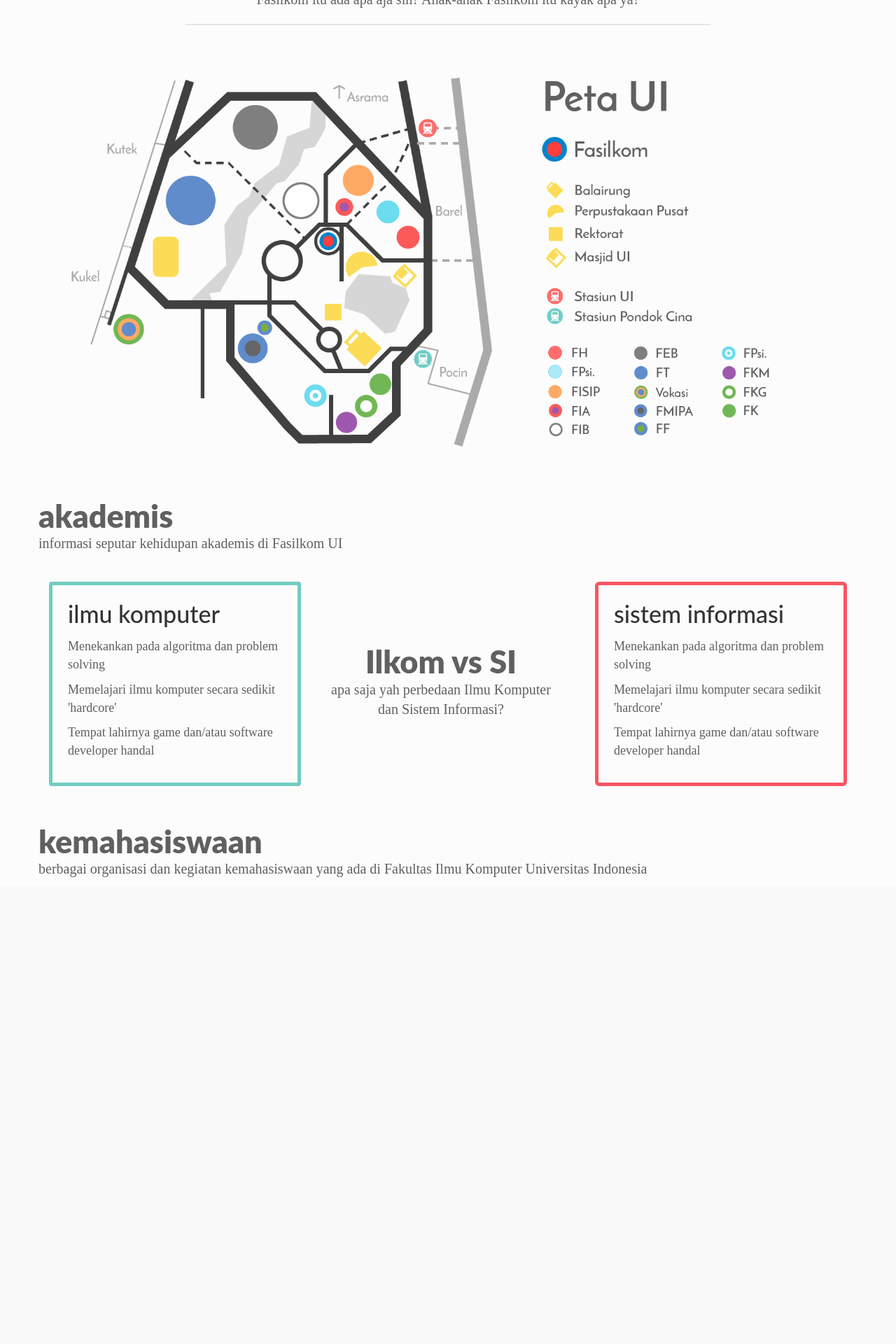
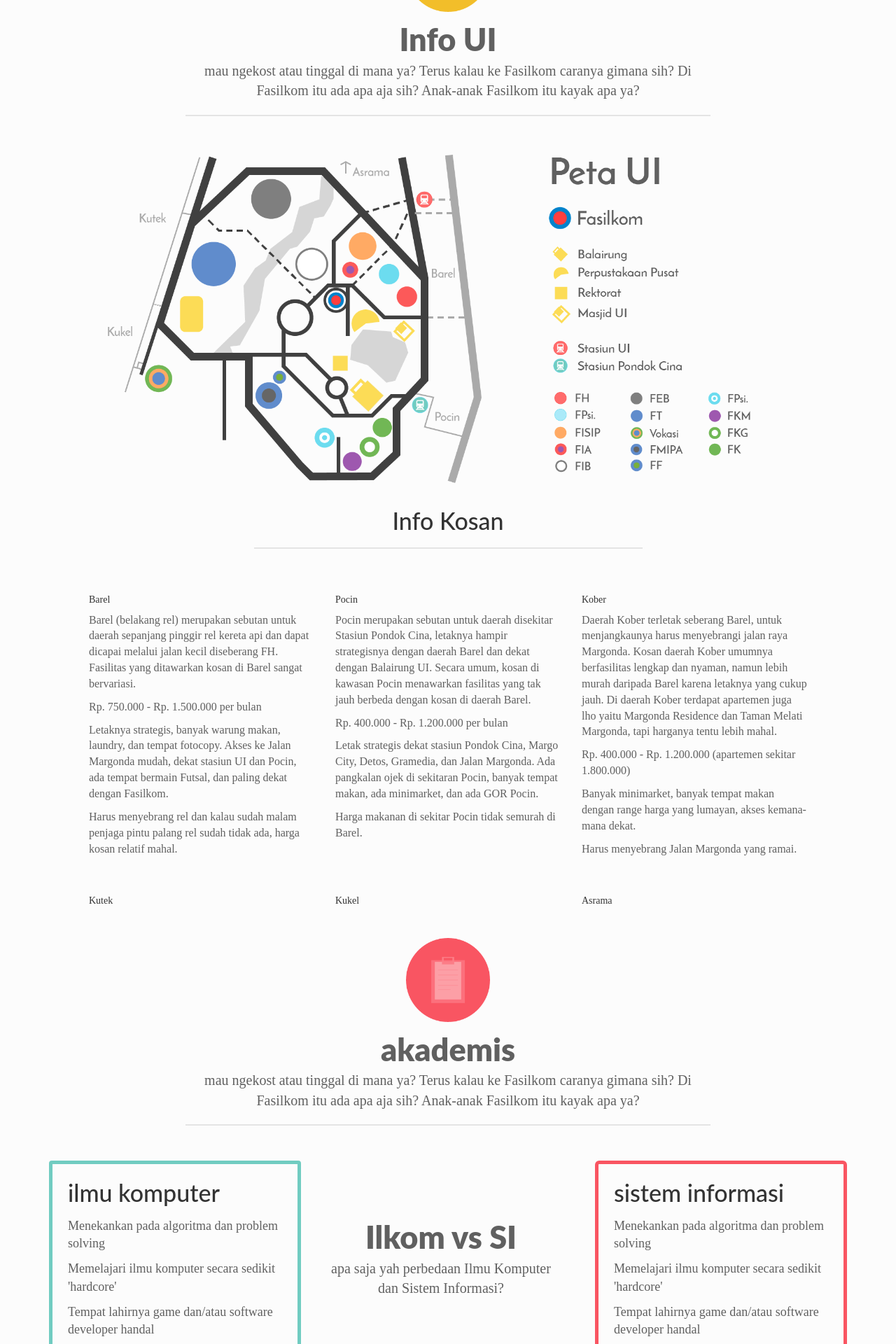
Before and after one commit to grgp/imaba-2016, a PHP site: page / in a window 1280 px wide. Shown: the part 920-2840 px from the top of the page at 70% size. Before the commit the page ends 2173 px from the top, so only its background shows below. Run offline with PHP 8.4, Linux system fonts and the light colour scheme; some libraries are stand-ins or nearby versions.

Commit message:
some padding, kosan, section titles

```diff
--- a/css/imaba.css
+++ b/css/imaba.css
@@ -81,49 +81,62 @@ hr {
 .navbar-right {
   float: right !important; }
 
-#info-ui .row, #academic .row, #kemahasiswaan .row, #lain-lain .row {
+/* #info-ui, #academic, #kemahasiswaan, #lain-lain { */
+.content .row {
   margin-top: 35px; }
-#info-ui img, #academic img, #kemahasiswaan img, #lain-lain img {
+.content .row-90 {
+  padding-left: 5%;
+  padding-right: 5%; }
+.content img {
   width: 100%; }
-#info-ui h2, #academic h2, #kemahasiswaan h2, #lain-lain h2 {
+.content h2 {
   font-family: Lato;
   font-size: 45px;
-  margin-bottom: 0;
+  margin-top: 15px;
+  margin-bottom: 5px;
   font-weight: 900;
   color: #606060; }
-#info-ui h3, #academic h3, #kemahasiswaan h3, #lain-lain h3 {
+.content h3 {
   font-family: Lato;
   font-size: 34px;
   margin: 0; }
-#info-ui p, #academic p, #kemahasiswaan p, #lain-lain p {
+.content p {
   font-size: 20px;
   color: #606060; }
-#info-ui .row-cont, #academic .row-cont, #kemahasiswaan .row-cont, #lain-lain .row-cont {
+.content .hblock img {
+  width: 120px;
+  padding: 0; }
+.content .row-cont {
   margin-top: 30px; }
-  #info-ui .row-cont h3, #academic .row-cont h3, #kemahasiswaan .row-cont h3, #lain-lain .row-cont h3 {
+  .content .row-cont h3 {
     margin-bottom: 16px; }
-  #info-ui .row-cont p, #academic .row-cont p, #kemahasiswaan .row-cont p, #lain-lain .row-cont p {
+  .content .row-cont p {
     font-size: 18px; }
-#info-ui #ilkomvssi, #academic #ilkomvssi, #kemahasiswaan #ilkomvssi, #lain-lain #ilkomvssi {
+.content #ilkomvssi {
   padding: 70px 45px 0 25px; }
-  #info-ui #ilkomvssi p, #academic #ilkomvssi p, #kemahasiswaan #ilkomvssi p, #lain-lain #ilkomvssi p {
+  .content #ilkomvssi p {
     font-size: 20px; }
-#info-ui .roundedbox-l, #academic .roundedbox-l, #kemahasiswaan .roundedbox-l, #lain-lain .roundedbox-l {
+.content .roundedbox-l {
   border: 5px solid #71ccc1;
   border-radius: 4px;
   padding: 22px; }
-#info-ui .roundedbox-r, #academic .roundedbox-r, #kemahasiswaan .roundedbox-r, #lain-lain .roundedbox-r {
+.content .roundedbox-r {
   border: 5px solid #f95562;
   border-radius: 6px;
   padding: 22px; }
 
 #info-ui {
-  margin-top: 20px; }
+  padding-top: 30px; }
   #info-ui img {
-    padding: 20px; }
+    padding: 0px; }
   #info-ui #map-ui {
-    padding-left: 30px; }
+    padding-left: 25px;
+    padding-right: 25px; }
   #info-ui #map-ui-legend {
-    padding-right: 110px; }
+    padding-left: 40px;
+    padding-right: 80px; }
+
+.infokosan p {
+  font-size: 16px; }
 
 /*# sourceMappingURL=imaba.css.map */
--- a/index.html
+++ b/index.html
@@ -20,7 +20,7 @@
           <a class="navbar-brand" href="#">iMaba</a>
         </div>
         <ul class="nav navbar-nav navbar-right">
-        	<li id="ico-kemahasiswaan"><img src="img/headicons-05.png" alt=""></li>
+        	<li id="ico-info-ui"><img src="img/headicons-05.png" alt=""></li>
         	<li id="ico-academic"><img src="img/headicons-06.png" alt=""></li>
         	<li id="ico-lain-lain"><img src="img/headicons-07.png" alt=""></li>
           <!-- <li><a href="../navbar/">Default</a></li>
@@ -37,9 +37,9 @@
 						<h1>iMaba</h1>
 						<p class="">Hi there new CS Students! Want to know more about the <br>Faculty of Computer Science University of Indonesia?</p>
 						<div class="row">
-							<div class="col-xs-4" id="btn-kemahasiswaan">
+							<div class="col-xs-4" id="btn-info-ui">
 								<img src="img/mainicons-05.png" alt="">
-								<h4>kemahasiswaan</h4>
+								<h4>info UI</h4>
 							</div>
 							<div class="col-xs-4" id="btn-academic">
 								<img src="img/mainicons-06.png" alt="">
@@ -56,16 +56,19 @@
 			<span id="dummy-trigger">
 		</section>
 
+		<div class="content">
 			<section id="info-ui">
 				<div class="container">
 					<div class="row">
 						<div class="col-md-8 col-md-offset-2 hblock text-center">
+							<img src="img/headicons-05.png" alt="">
 							<h2>Info UI</h2>
 							<p class="text-center">mau ngekost atau tinggal di mana ya? Terus kalau ke Fasilkom caranya gimana sih? Di Fasilkom itu ada apa aja sih? Anak-anak Fasilkom itu kayak apa ya?</p>
 							<hr>
 						</div>
 					</div>
-				<div class="row">
+					<!-- map -->
+					<div class="row row-90">
 						<div class="col-md-7">
 							<img id="map-ui" src="img/map-ui-l.png" alt="">
 						</div>
@@ -73,15 +76,63 @@
 							<img id="map-ui-legend" src="img/map-ui-lj-leg.png" alt="">
 						</div>
 					</div>
+					<!-- end map -->
+					<!-- kosan -->
+					<div class="row">
+						<div class="col-md-6 col-md-offset-3 hblock text-center">
+							<h3>Info Kosan</h3>
+							<hr>
+						</div>
+					</div>
+					<div class="row row-90 infokosan">
+						<div class="col-md-4">
+							<h5>Barel</h5>
+							<p>Barel (belakang rel) merupakan sebutan untuk daerah sepanjang pinggir rel kereta api dan dapat dicapai melalui jalan kecil diseberang FH. Fasilitas yang ditawarkan kosan di Barel sangat bervariasi.</p>
+							<p>Rp. 750.000 - Rp. 1.500.000 per bulan</p>
+							<p>Letaknya strategis, banyak warung makan, laundry, dan tempat fotocopy. Akses ke Jalan Margonda mudah, dekat stasiun UI dan Pocin, ada tempat bermain Futsal, dan paling dekat dengan Fasilkom.</p>
+							<p>Harus menyebrang rel dan kalau sudah malam penjaga pintu palang rel sudah tidak ada, harga kosan relatif mahal.</p>
+						</div>
+						<div class="col-md-4">
+							<h5>Pocin</h5>
+							<p>Pocin merupakan sebutan untuk daerah disekitar Stasiun Pondok Cina, letaknya hampir strategisnya dengan daerah Barel dan dekat dengan Balairung UI. Secara umum, kosan di kawasan Pocin menawarkan fasilitas yang tak jauh berbeda dengan kosan di daerah Barel.</p>
+							<p>Rp. 400.000 - Rp. 1.200.000 per bulan</p>
+							<p>Letak strategis dekat stasiun Pondok Cina, Margo City, Detos, Gramedia, dan Jalan Margonda. Ada pangkalan ojek di sekitaran Pocin, banyak tempat makan, ada minimarket, dan ada GOR Pocin.</p>
+							<p>Harga makanan di sekitar Pocin tidak semurah di Barel.</p>
+						</div>
+						<div class="col-md-4">
+							<h5>Kober</h5>
+							<p>Daerah Kober terletak seberang Barel, untuk menjangkaunya harus menyebrangi jalan raya Margonda. Kosan daerah Kober umumnya berfasilitas lengkap dan nyaman, namun lebih murah daripada Barel karena letaknya yang cukup jauh. Di daerah Kober terdapat apartemen juga lho yaitu Margonda Residence dan Taman Melati Margonda, tapi harganya tentu lebih mahal.</p>
+							<p>Rp. 400.000 - Rp. 1.200.000 (apartemen sekitar 1.800.000)</p>
+							<p>Banyak minimarket, banyak tempat makan dengan range harga yang lumayan, akses kemana-mana dekat.</p>
+							<p>Harus menyebrang Jalan Margonda yang ramai.</p>
+						</div>
+					</div>
+					<div class="row row-90 infokosan">
+						<div class="col-md-4">
+							<h5>Kutek</h5>
+							<p></p>
+						</div>
+						<div class="col-md-4">
+							<h5>Kukel</h5>
+							<p></p>
+						</div>
+						<div class="col-md-4">
+							<h5>Asrama</h5>
+							<p></p>
+						</div>
+					</div>
+					<!-- end kosan -->
 				</div>
 			</section>
 
 			<section id="academic">
 				<div class="container">
 					<div class="row">
-					<div class="hblock">
+						<div class="col-md-8 col-md-offset-2 hblock text-center">
+							<img src="img/headicons-06.png" alt="">
 							<h2>akademis</h2>
-						<p>informasi seputar kehidupan akademis di Fasilkom UI</p>
+							<p class="text-center">mau ngekost atau tinggal di mana ya? Terus kalau ke Fasilkom caranya gimana sih? Di Fasilkom itu ada apa aja sih? Anak-anak Fasilkom itu kayak apa ya?</p>
+							<hr>
 						</div>
 					</div>
 					<div class="row row-cont">
@@ -119,6 +170,7 @@
 					</div>
 				</div>
 			</section>
+		</div>
 
 	</body>
 
--- a/js/scripts.js
+++ b/js/scripts.js
@@ -18,15 +18,15 @@ $(document).ready(function(){
     });
   }
 
-  $("#btn-kemahasiswaan, #ico-kemahasiswaan").click(function() {
+  $("#btn-info-ui, #ico-info-ui").click(function() {
     $('html, body').animate({
-        scrollTop: $("#kemahasiswaan").offset().top
-    }, 900);
+        scrollTop: $("#info-ui").offset().top -20
+    }, 700);
   });
 
   $("#btn-academic, #ico-academic").click(function() {
     $('html, body').animate({
-        scrollTop: $("#academic").offset().top
+        scrollTop: $("#academic").offset().top -50
     }, 700);
   });
 
```
Also changed, not shown: sass/imaba/content.scss (+26 -6 lines), 1 other file. Lines whose indentation alone changed are shown as unchanged.
